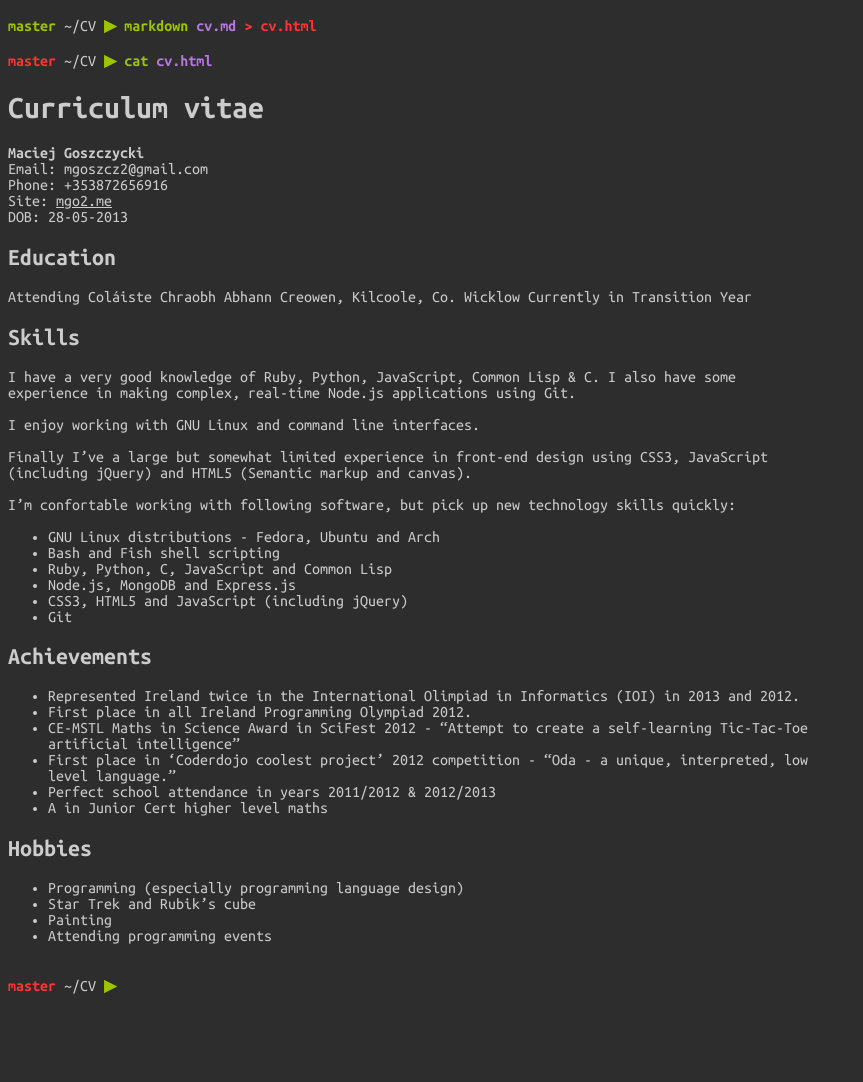
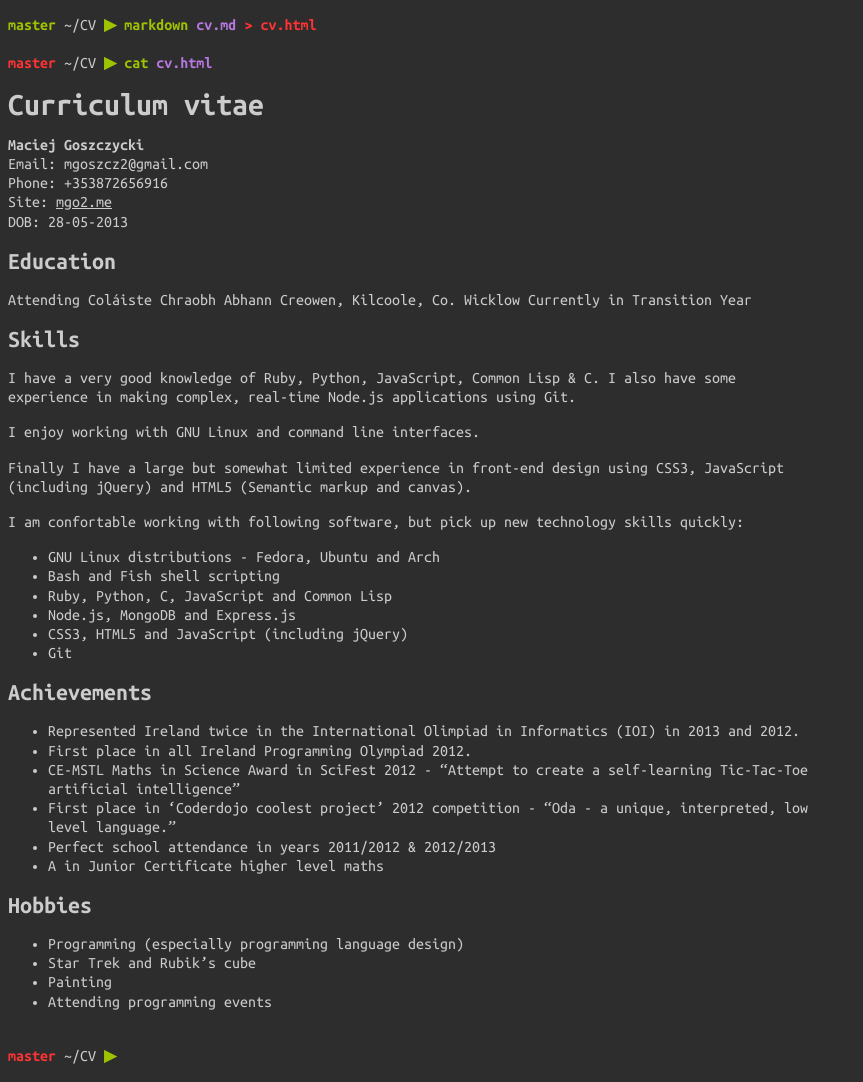
Before and after one commit to maciej-irl/maciej-irl.github.io, a Jekyll site: the page built from index.html, in a window 1280 px wide. Shown: the whole page, without its empty margins (0-863 px from the left). Built offline with Jekyll 4.4.1, drawn with Linux system fonts in a browser that asks for light colours; Markdown is read by kramdown in place of the engine named in the settings; before the commit the page ends 1011 px from its top, so only the background shows below that.

Commit message:
Changed line height.
* Made I'm, I am.
* It's Certificate not Cert

```diff
--- a/_posts/2013-08-26-CV.markdown
+++ b/_posts/2013-08-26-CV.markdown
@@ -26,10 +26,10 @@ experience in making complex, real-time Node.js applications using Git.
 
 I enjoy working with GNU Linux and command line interfaces.
 
-Finally I've a large but somewhat limited experience in front-end design using CSS3,
+Finally I have a large but somewhat limited experience in front-end design using CSS3,
 JavaScript (including jQuery) and HTML5 (Semantic markup and canvas).
 
-I'm confortable working with following software, but pick up new technology skills quickly:
+I am confortable working with following software, but pick up new technology skills quickly:
 
 * GNU Linux distributions - Fedora, Ubuntu and Arch
 * Bash and Fish shell scripting
@@ -45,7 +45,7 @@ I'm confortable working with following software, but pick up new technology skil
 * CE-MSTL Maths in Science Award in SciFest 2012 - "Attempt to create a self-learning Tic-Tac-Toe artificial intelligence"
 * First place in 'Coderdojo coolest project' 2012 competition - "Oda - a unique, interpreted, low level language."
 * Perfect school attendance in years 2011/2012 & 2012/2013
-* A in Junior Cert higher level maths
+* A in Junior Certificate higher level maths
 
 ## Hobbies
 
--- a/css/main.css
+++ b/css/main.css
@@ -6,6 +6,7 @@ body {
 body,
 a {
   color: #cccccc;
+  line-height: 120%;
 }
 
 body,
```
